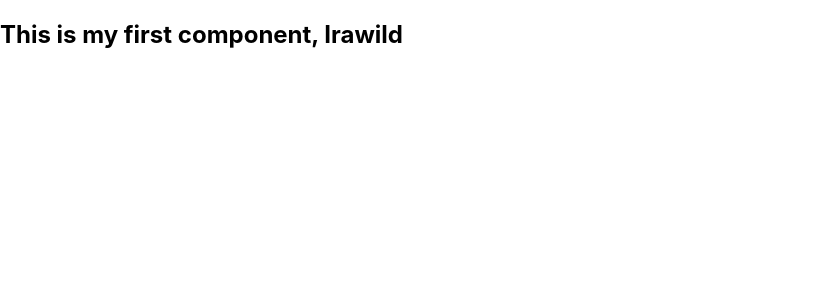
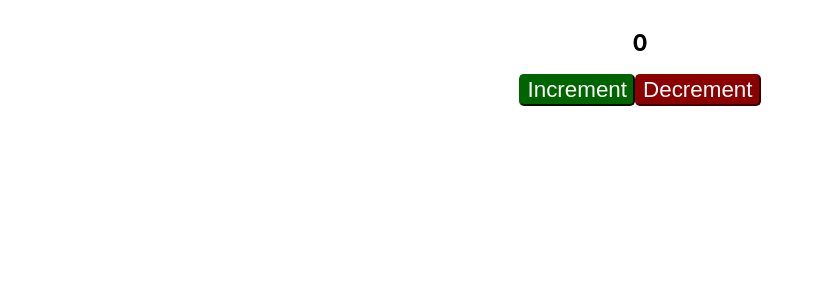
Before and after one commit to irawild/ecobikeapp, a React (Create React App) app: page / in a window 1280 px wide. Shown: the top 300 px of the page, without its empty margins (0-824 px from the left). Built offline with nearby package versions, Linux system fonts and the light colour scheme.

Commit message:
Add the first react test

```diff
--- /dev/null
+++ b/src/components/Counter.css
@@ -0,0 +1,36 @@
+.Counter {
+    display: flex;
+    flex-direction: column;
+    align-items: center;
+    text-align: center;
+    padding: 10px;
+    font-size: large;
+}
+
+.Counter h2 {
+    font-size: 1.4rem;
+}
+
+.Counter .positive {
+    color: green;
+}
+
+.Counter .negative {
+    color: red;
+}
+
+.Counter button {
+    font-size: 1.4rem;
+    border-radius: 5px;
+    color: #fff;
+}
+
+.Increment {
+    border-color: darkgreen;
+    background-color: darkgreen;
+}
+
+.Decrement {
+    border-color: darkred;
+    background-color: darkred;
+}
--- /dev/null
+++ b/src/components/Counter.jsx
@@ -0,0 +1,28 @@
+import React, { useState } from "react";
+import "./Counter.css";
+
+const Counter = (props) => {
+  const [count, setCount] = useState(0);
+
+  function getCounterClass() {
+    if (count > 0) return "positive"
+    if (count < 0) return "negative"
+    return ""
+  }
+
+  function changeCounter(value){
+    setCount(count + value);
+  }
+
+  return (
+    <div className="Counter">
+      <div>
+        <h2 className={getCounterClass()}>{count}</h2>
+        <button className="Increment" onClick={() => changeCounter(1)}>Increment</button>
+        <button className="Decrement" onClick={() => changeCounter(-1)}>Decrement</button>
+      </div>
+    </div>
+  );
+};
+
+export default Counter;
--- /dev/null
+++ b/src/components/MyComponent.css
@@ -0,0 +1,7 @@
+.myComponent {
+    padding: 10px;
+    font-size: 1.3rem;
+    background-color: darkgray;
+    color: yellow;
+    font-family: 'Franklin Gothic Medium', 'Arial Narrow', Arial, sans-serif;
+}
--- a/src/components/MyComponent.jsx
+++ b/src/components/MyComponent.jsx
@@ -1,15 +1,24 @@
 import React, { useState, useEffect } from "react";
+import './MyComponent.css'
 
 const MyComponent = (props) => {
   const [user, setUser] = useState(null);
 
-  useEffect(() => {
-    setUser({ name: "Irawild", age: 46 });
-    return () => {};
-  }, []);
+  // useEffect(() => {
+  //   setUser({ name: "Irawild", age: 46 });
+  //   return () => {};
+  // }, [user]);
+
+  function setAge (age) {
+      debugger
+    setUser({...user, age: age});
+  }
 
   return (
-    <div>
+    <div className="myComponent">
+        <div>
+            <input type="number" value={user && user.age} onChange={(e) => setAge(+e.target.value)} />
+        </div>
       <h2>This is my first component, {user && user.name} </h2>
     </div>
   );
--- a/src/index.js
+++ b/src/index.js
@@ -3,11 +3,11 @@ import ReactDOM from 'react-dom';
 import './index.css';
 //import App from './App';
 import reportWebVitals from './reportWebVitals';
-import MyComponent from './components/MyComponent'
+import Counter from './components/Counter'
 
 ReactDOM.render(
   <React.StrictMode>
-    <MyComponent />
+    <Counter />
   </React.StrictMode>,
   document.getElementById('root')
 );
```
Also changed, not shown: 1 other file (tests, documents, lock files or other folders).
